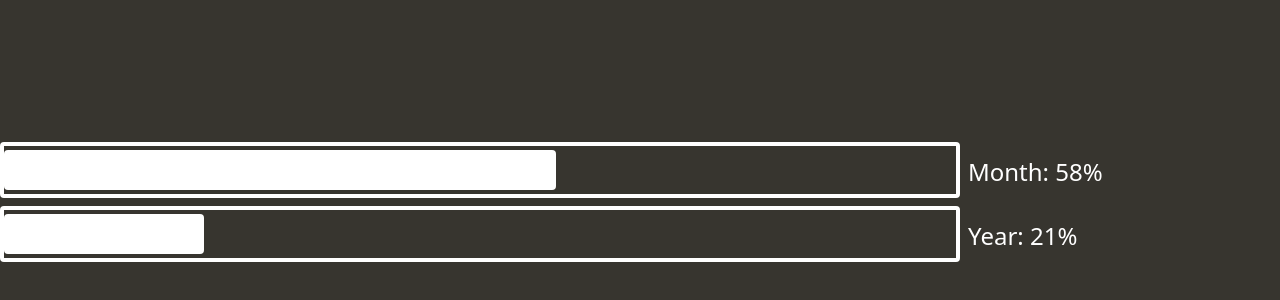
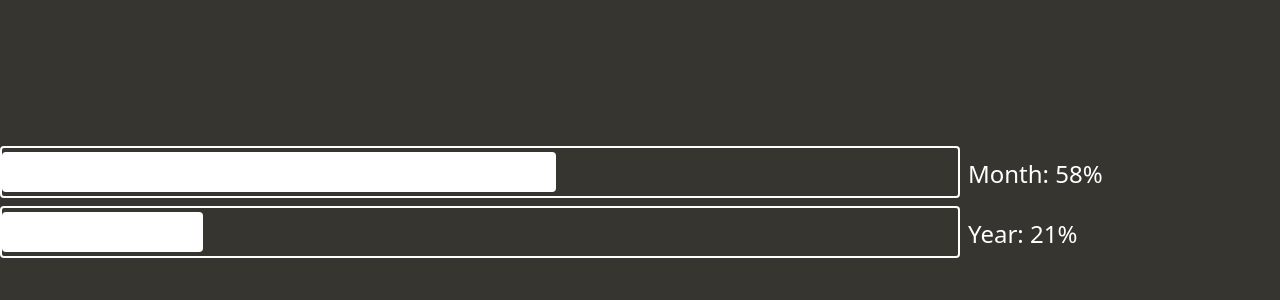
Before and after one commit to pablodmv/some-bar-progress, a plain HTML site: page index.html in a window 1280 px wide. Shown: the part 198-498 px from the top of the page. Drawn offline with nearby package versions, Linux system fonts and the light colour scheme.

Commit message:
Fix border

```diff
--- a/index.html
+++ b/index.html
@@ -22,7 +22,7 @@
 			>
 				<div class="w-full flex items-center">
 					<div
-						class="text-center border-4 border-white rounded w-9/12"
+						class="text-center border-2 border-white rounded w-9/12"
 					>
 						<div
 							class="mt-1 mb-1 bg-black md:py-5 py-1 text-center bg-white rounded md:h-3 lg:h-5"
@@ -38,7 +38,7 @@
 				</div>
 				<div class="mt-2 w-full flex items-center">
 					<div
-						class="text-center border-4 border-white rounded w-9/12"
+						class="text-center border-2 border-white rounded w-9/12"
 					>
 						<div
 							class="mt-1 mb-1 bg-black md:py-5 py-1 text-center bg-white rounded md:h-3 lg:h-5"
```
